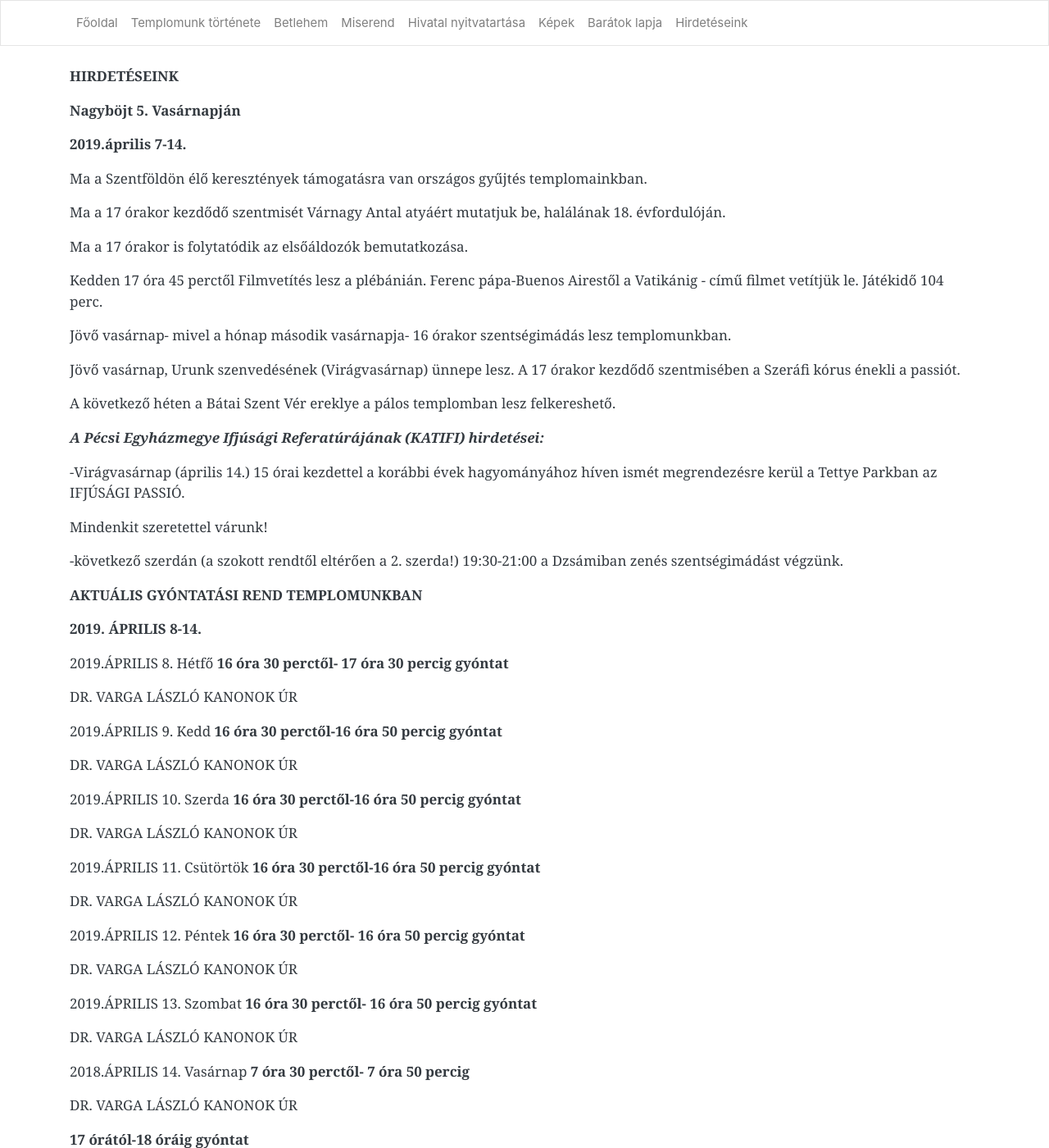
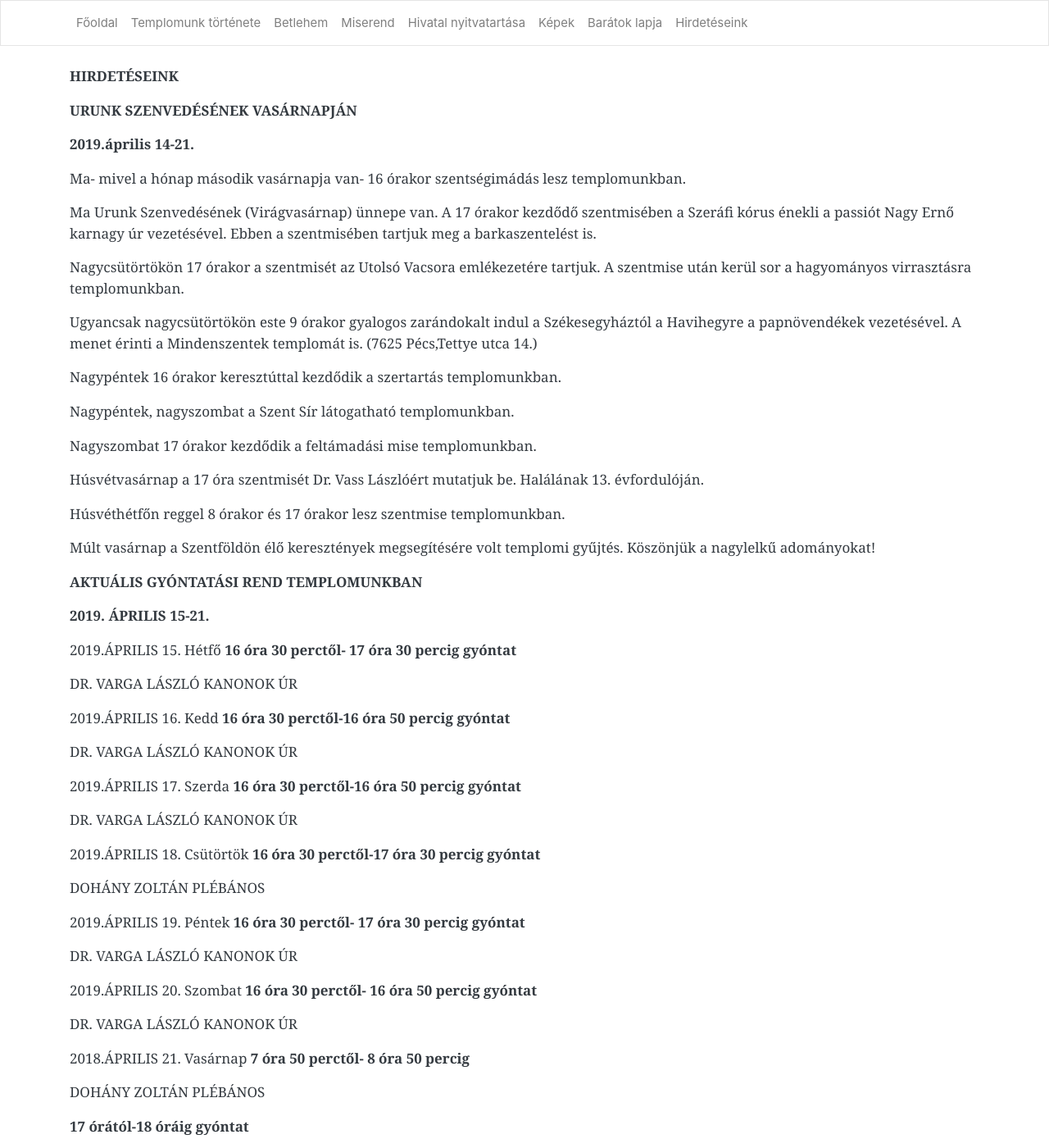
Before and after one commit to pecsi-ferences/pecsi-ferences.github.io, a Jekyll site: the page built from hirdeteseink.md, in a window 1280 px wide and 1400 px high. Shown: the whole window at 82% size. Built offline with Jekyll 4.4.1, drawn with Linux system fonts in a browser that asks for light colours; nearby versions of some CDN libraries; some of the changed text lies outside the part shown.

Commit message:
Update from Forestry.io Zoltán Dohány updated hirdeteseink.md

```diff
--- a/hirdeteseink.md
+++ b/hirdeteseink.md
@@ -3,6 +3,68 @@ layout: default
 title: Hirdetéseink
 
 ---
+**HIRDETÉSEINK**
+
+**URUNK SZENVEDÉSÉNEK VASÁRNAPJÁN**
+
+**2019.április 14-21.**
+
+Ma- mivel a hónap második vasárnapja van- 16 órakor szentségimádás lesz templomunkban.
+
+Ma Urunk Szenvedésének (Virágvasárnap) ünnepe van. A 17 órakor kezdődő szentmisében a Szeráfi kórus énekli a passiót Nagy Ernő karnagy úr vezetésével. Ebben a szentmisében tartjuk meg a barkaszentelést is.
+
+Nagycsütörtökön 17 órakor a szentmisét az Utolsó Vacsora emlékezetére tartjuk. A szentmise után kerül sor a hagyományos virrasztásra templomunkban.
+
+Ugyancsak nagycsütörtökön este 9 órakor gyalogos zarándokalt indul a Székesegyháztól a Havihegyre a papnövendékek vezetésével. A menet érinti a Mindenszentek templomát is. (7625 Pécs,Tettye utca 14.)
+
+Nagypéntek 16 órakor keresztúttal kezdődik a szertartás templomunkban.
+
+Nagypéntek, nagyszombat a Szent Sír látogatható templomunkban.
+
+Nagyszombat 17 órakor kezdődik a feltámadási mise templomunkban.
+
+Húsvétvasárnap a 17 óra szentmisét Dr. Vass Lászlóért mutatjuk be. Halálának 13. évfordulóján.
+
+Húsvéthétfőn reggel 8 órakor és 17 órakor lesz szentmise templomunkban.
+
+Múlt vasárnap a Szentföldön élő keresztények megsegítésére volt templomi gyűjtés. Köszönjük a nagylelkű adományokat!
+
+**AKTUÁLIS GYÓNTATÁSI REND TEMPLOMUNKBAN**
+
+**2019. ÁPRILIS 15-21.**
+
+2019\.ÁPRILIS 15. Hétfő **16 óra 30 perctől- 17 óra 30 percig gyóntat**
+
+DR. VARGA LÁSZLÓ KANONOK ÚR
+
+2019\.ÁPRILIS 16. Kedd **16 óra 30 perctől-16 óra 50 percig gyóntat**
+
+DR. VARGA LÁSZLÓ KANONOK ÚR
+
+2019\.ÁPRILIS 17. Szerda **16 óra 30 perctől-16 óra 50 percig gyóntat**
+
+DR. VARGA LÁSZLÓ KANONOK ÚR
+
+2019\.ÁPRILIS 18. Csütörtök **16 óra 30 perctől-17 óra 30 percig gyóntat**
+
+DOHÁNY ZOLTÁN PLÉBÁNOS
+
+2019\.ÁPRILIS 19. Péntek **16 óra 30 perctől- 17 óra 30 percig gyóntat**
+
+DR. VARGA LÁSZLÓ KANONOK ÚR
+
+2019\.ÁPRILIS 20. Szombat **16 óra 30 perctől- 16 óra 50 percig gyóntat**
+
+DR. VARGA LÁSZLÓ KANONOK ÚR
+
+2018\.ÁPRILIS 21. Vasárnap **7 óra 50 perctől- 8 óra 50 percig**
+
+DOHÁNY ZOLTÁN PLÉBÁNOS
+
+**17 órától-18 óráig gyóntat**
+
+DR. VARGA LÁSZLÓ KANONOK ÚR
+
 **HIRDETÉSEINK**
 
 **Nagyböjt 5. Vasárnapján**
```
